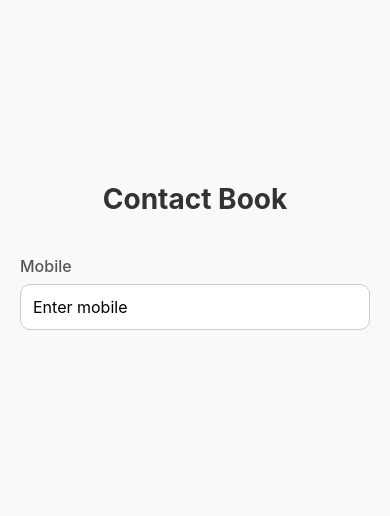
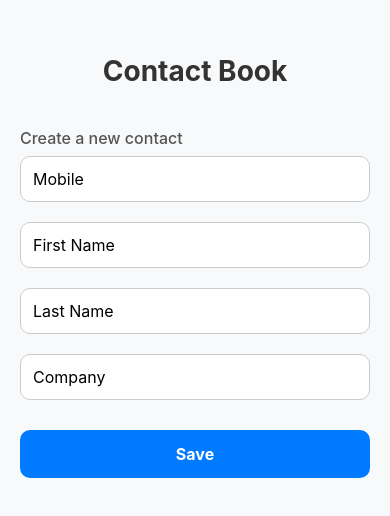
Before and after one commit to AmiChanDev/hello-react-native, a React Native app: screen / in a window 390 px wide. Shown: the part 156-672 px from the top of the page. Built offline with nearby package versions, Linux system fonts and the light colour scheme.

Commit message:
implement contact saving functionality with input validation

```diff
--- a/App.tsx
+++ b/App.tsx
@@ -1,17 +1,102 @@
 import { StatusBar } from 'expo-status-bar';
-import { StyleSheet, Text, TextInput, View } from 'react-native';
+import { useState } from 'react';
+import { Alert, Pressable, StyleSheet, Text, TextInput, View } from 'react-native';
+
+type Contact = {
+  mobile: string;
+  first_name: string;
+  last_name: string;
+  company: string;
+}
 
 export default function App() {
+  const [mobile, setMobile] = useState('');
+  const [firstName, setFirstName] = useState('');
+  const [lastName, setLastName] = useState('');
+  const [company, setCompany] = useState('');
+
+  const emptyInputs = (): void => {
+    setMobile('');
+    setFirstName('');
+    setLastName('');
+    setCompany('');
+  };
+
+  const saveContact = async () => {
+    if (!mobile || !firstName || !lastName) {
+      Alert.alert("Error", "Please fill in the details");
+      return;
+    }
+
+    const newContact: Contact = {
+      mobile,
+      first_name: firstName,
+      last_name: lastName,
+      company
+    };
+
+    try {
+      const res = await fetch("https://9c387e8d1059.ngrok-free.app/Web5/SaveContact", {
+        method: "POST",
+        headers: { "Content-Type": "application/json" },
+        body: JSON.stringify(newContact)
+      });
+
+      const text = await res.text();
+      const data = text ? JSON.parse(text) : { message: res.statusText };
+
+      if (res.ok) {
+        Alert.alert("Success", data.message);
+        emptyInputs();
+      } else {
+        Alert.alert("Error", data.message);
+      }
+
+    } catch (error) {
+      Alert.alert("Error", (error as Error).message);
+    }
+  };
+
   return (
     <View style={styles.container}>
       <Text style={styles.title}>Contact Book</Text>
+      <Text style={styles.text1}>Create a new contact</Text>
 
-      <Text style={styles.text1}>Mobile</Text>
       <TextInput
         style={styles.input1}
-        placeholder='Enter mobile'
+        placeholder='Mobile'
         keyboardType="phone-pad"
+        value={mobile}
+        onChangeText={setMobile}
       />
+      <TextInput
+        style={styles.input1}
+        placeholder='First Name'
+        value={firstName}
+        onChangeText={setFirstName}
+      />
+      <TextInput
+        style={styles.input1}
+        placeholder='Last Name'
+        value={lastName}
+        onChangeText={setLastName}
+      />
+      <TextInput
+        style={styles.input1}
+        placeholder='Company'
+        value={company}
+        onChangeText={setCompany}
+      />
+
+      <Pressable
+        style={({ pressed }) => [
+          styles.pressableButton,
+          pressed && { backgroundColor: '#007bffcc' }
+        ]}
+        onPress={saveContact}
+      >
+        <Text style={{ color: '#fff', fontSize: 16, fontWeight: 'bold' }}>Save</Text>
+      </Pressable>
 
       <StatusBar style="auto" />
     </View>
@@ -49,4 +134,12 @@ const styles = StyleSheet.create({
     marginBottom: 20,
     fontSize: 16,
   },
+  pressableButton: {
+    backgroundColor: '#007bff',
+    padding: 14,
+    borderRadius: 10,
+    alignItems: 'center',
+    marginTop: 10,
+    width: '100%',
+  }
 });
```
